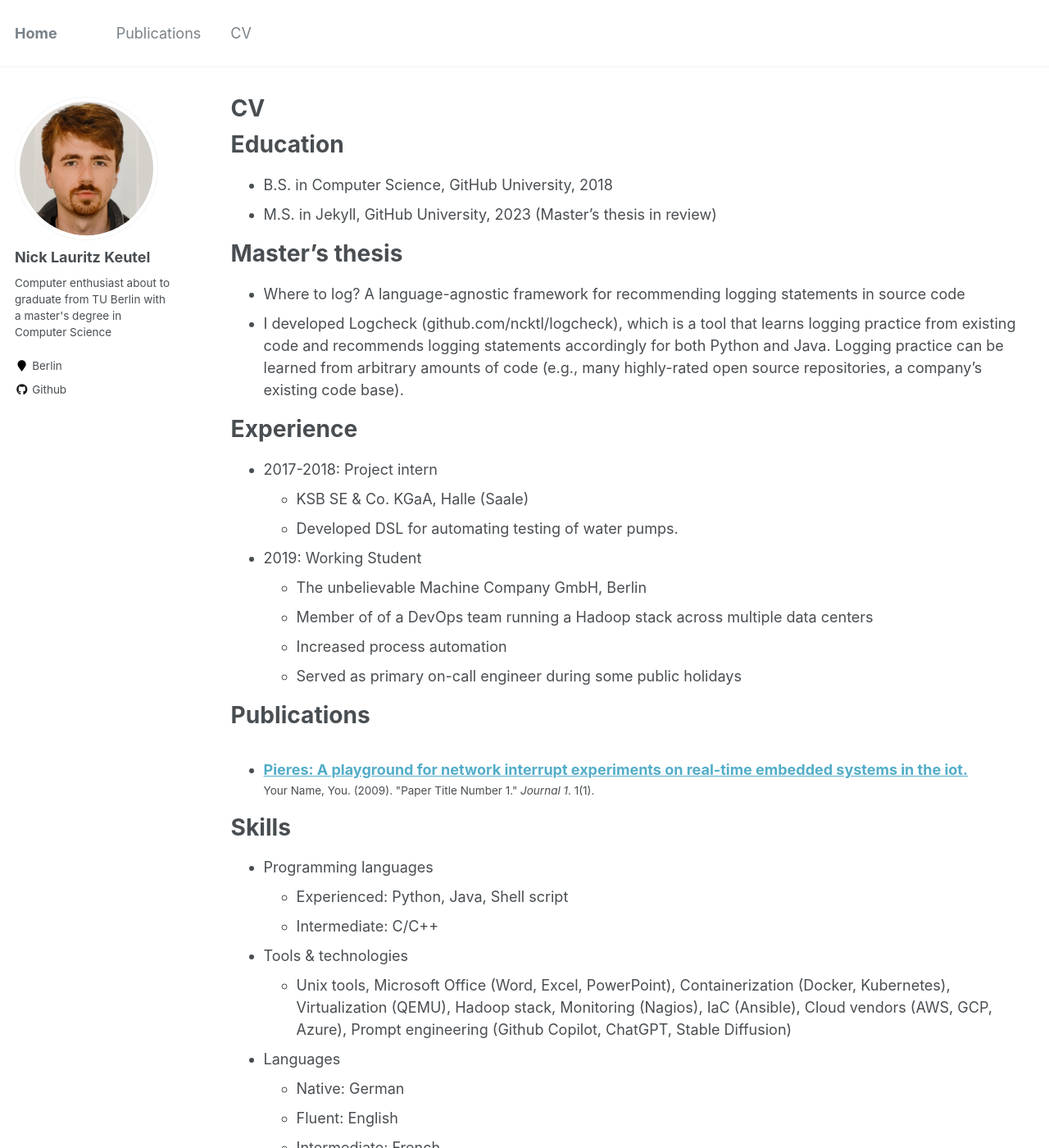
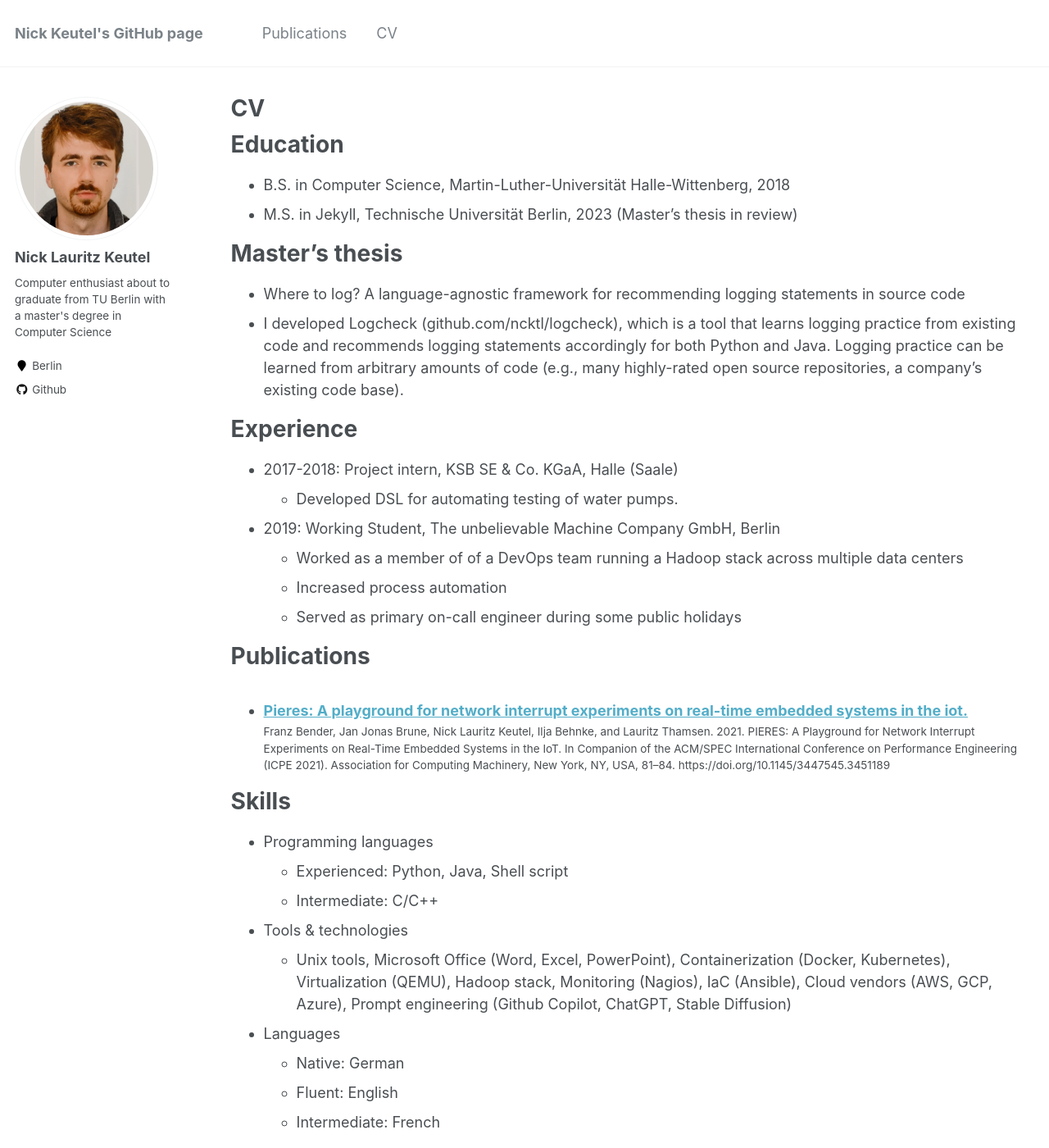
Before and after one commit to ncktl/ncktl.github.io, a Jekyll site: the page built from _pages/cv.md, in a window 1280 px wide and 1400 px high. Shown: the whole window at 82% size. Built offline with Jekyll 4.4.1, drawn with Linux system fonts in a browser that asks for light colours.

Commit message:
Update CV, about, config and publication 1

```diff
--- a/_config.yml
+++ b/_config.yml
@@ -7,7 +7,7 @@
 
 # Site Settings
 locale                   : "en-US"
-title                    : "Home"
+title                    : "Nick Keutel's GitHub page"
 title_separator          : "-"
 name                     : &name "Nick Keutel"
 description              : &description "Hello World!"
--- a/_pages/cv.md
+++ b/_pages/cv.md
@@ -11,8 +11,8 @@ redirect_from:
 
 Education
 ======
-* B.S. in Computer Science, GitHub University, 2018
-* M.S. in Jekyll, GitHub University, 2023 (Master's thesis in review)
+* B.S. in Computer Science, Martin-Luther-Universität Halle-Wittenberg, 2018
+* M.S. in Jekyll, Technische Universität Berlin, 2023 (Master's thesis in review)
 
 Master's thesis
 ======
@@ -21,13 +21,11 @@ Master's thesis
 
 Experience
 ======
-* 2017-2018: Project intern
-  * KSB SE & Co. KGaA, Halle (Saale)
+* 2017-2018: Project intern, KSB SE & Co. KGaA, Halle (Saale)
   * Developed DSL for automating testing of water pumps.
 
-* 2019: Working Student
-  * The unbelievable Machine Company GmbH, Berlin
-  * Member of of a DevOps team running a Hadoop stack across multiple data centers
+* 2019: Working Student, The unbelievable Machine Company GmbH, Berlin
+  * Worked as a member of of a DevOps team running a Hadoop stack across multiple data centers
   * Increased process automation
   * Served as primary on-call engineer during some public holidays
 
--- a/_publications/2009-10-01-paper-title-number-1.md
+++ b/_publications/2009-10-01-paper-title-number-1.md
@@ -6,10 +6,10 @@ excerpt: 'We present a playground for the ESP32 IoT device which enables researc
 date: 2021-04-19
 venue: 'Companion of the ACM/SPEC International Conference on Performance Engineering (ICPE 2021)'
 paperurl: 'http://academicpages.github.io/files/paper1.pdf'
-citation: 'Your Name, You. (2009). &quot;Paper Title Number 1.&quot; <i>Journal 1</i>. 1(1).'
+citation: 'Franz Bender, Jan Jonas Brune, Nick Lauritz Keutel, Ilja Behnke, and Lauritz Thamsen. 2021. PIERES: A Playground for Network Interrupt Experiments on Real-Time Embedded Systems in the IoT. In Companion of the ACM/SPEC International Conference on Performance Engineering (ICPE 2021). Association for Computing Machinery, New York, NY, USA, 81–84. https://doi.org/10.1145/3447545.3451189'
 ---
 We present a playground for the ESP32 IoT device which enables researchers to conduct experiments in the context of network interrupt simulation. The playground comprises different network interface controller implementations, load generators and timing utilities.
 
 [Download paper here](http://academicpages.github.io/files/paper1.pdf)
 
-Recommended citation: Your Name, You. (2009). "Paper Title Number 1." <i>Journal 1</i>. 1(1).
+Recommended citation: Franz Bender, Jan Jonas Brune, Nick Lauritz Keutel, Ilja Behnke, and Lauritz Thamsen. 2021. PIERES: A Playground for Network Interrupt Experiments on Real-Time Embedded Systems in the IoT. In Companion of the ACM/SPEC International Conference on Performance Engineering (ICPE 2021). Association for Computing Machinery, New York, NY, USA, 81–84. https://doi.org/10.1145/3447545.3451189
```
Also changed, not shown: _pages/about.md (+2 -6 lines).
